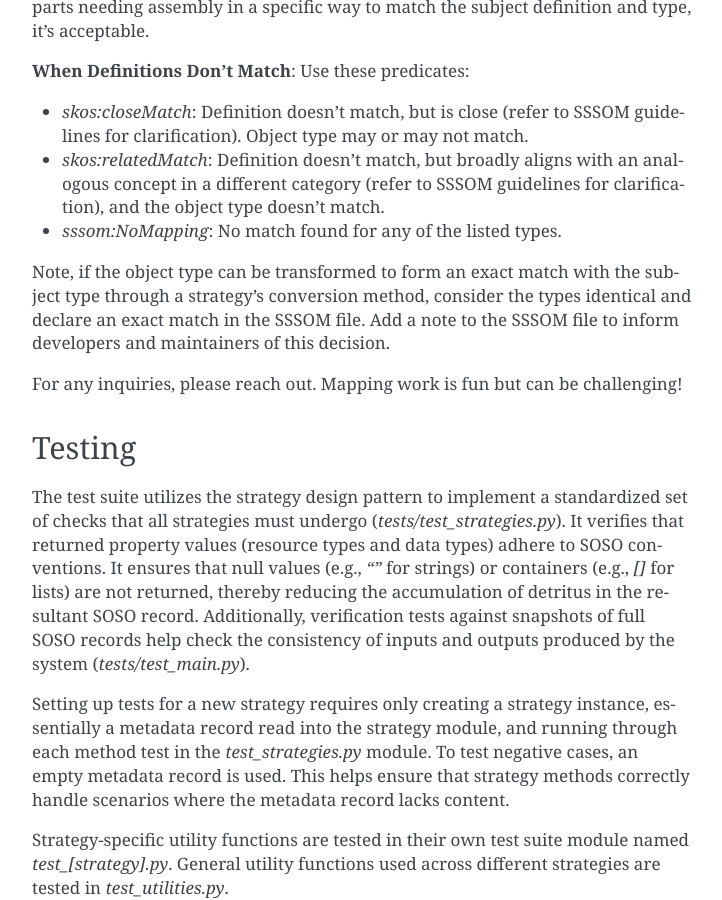
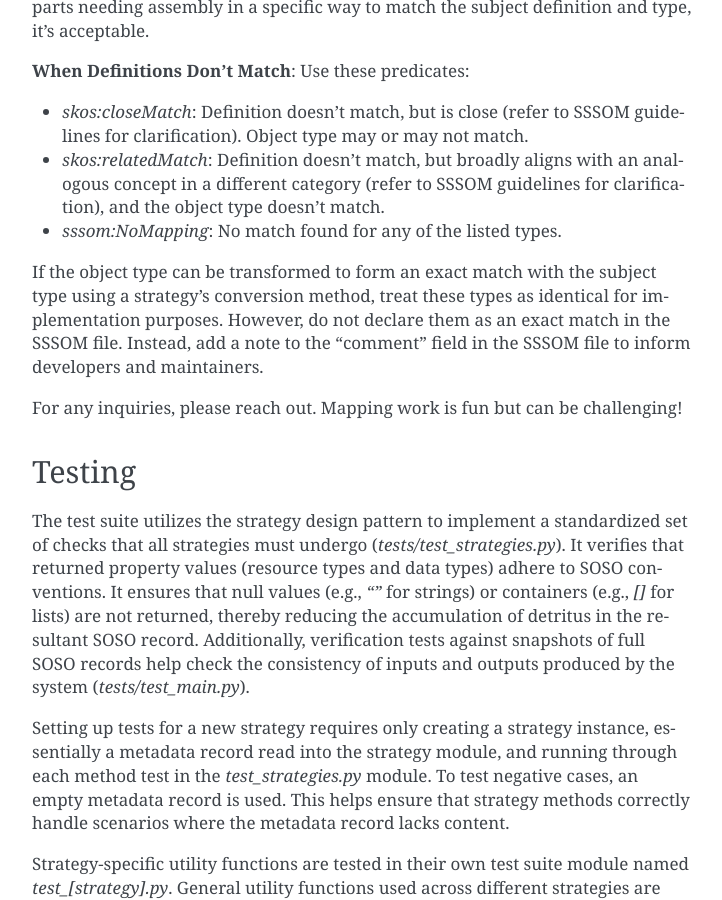
Before and after one commit to clnsmth/soso, a Sphinx documentation site: the page built from docs/source/dev/design.rst, in a window 1280 px wide and 900 px high, scrolled down 3747 px. Shown: the whole window, without its empty margins (388-1110 px from the left). Built offline with Sphinx 7.4.7, drawn with Linux system fonts in a browser that asks for light colours.

Commit message:
docs: don't coerce SSSOM mapping predicates
Fix the statement in the SSSOM file that suggests mapping predicates
can be coerced to exact matches if, in the conversion code of a
property, the values can be coerced to form exact matches. Ensure the
SSSOM file accurately represents the level of matching between
metadata standards properties and SOSO.

```diff
--- a/docs/source/dev/design.rst
+++ b/docs/source/dev/design.rst
@@ -101,7 +101,7 @@ Additionally, if the object is composed of multiple parts needing assembly in a
 * `skos:relatedMatch`: Definition doesn't match, but broadly aligns with an analogous concept in a different category (refer to SSSOM guidelines for clarification), and the object type doesn't match.
 * `sssom:NoMapping`: No match found for any of the listed types.
 
-Note, if the object type can be transformed to form an exact match with the subject type through a strategy's conversion method, consider the types identical and declare an exact match in the SSSOM file. Add a note to the SSSOM file to inform developers and maintainers of this decision.
+If the object type can be transformed to form an exact match with the subject type using a strategy’s conversion method, treat these types as identical for implementation purposes. However, do not declare them as an exact match in the SSSOM file. Instead, add a note to the "comment" field in the SSSOM file to inform developers and maintainers.
 
 For any inquiries, please reach out. Mapping work is fun but can be challenging!
 
```
